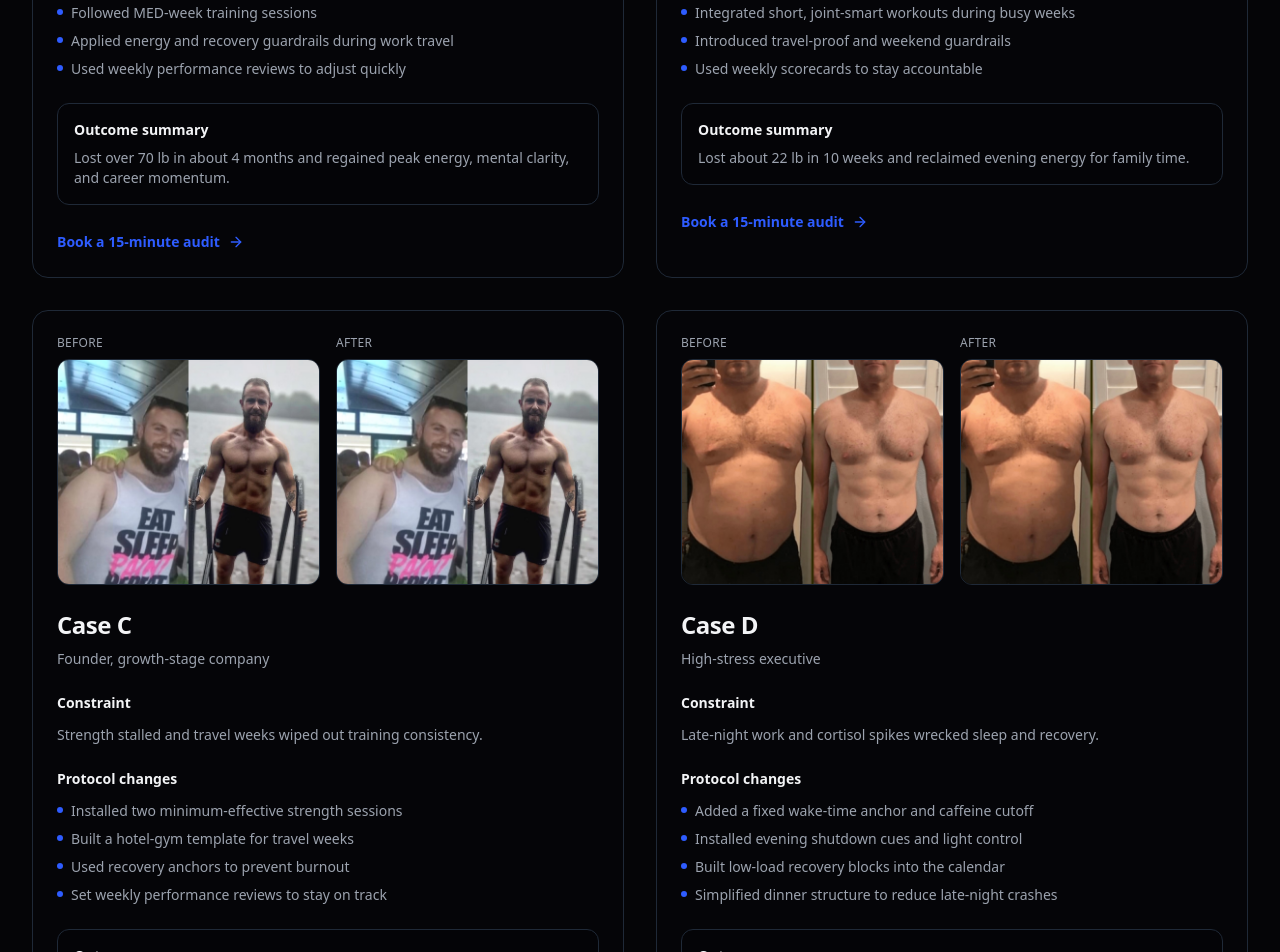
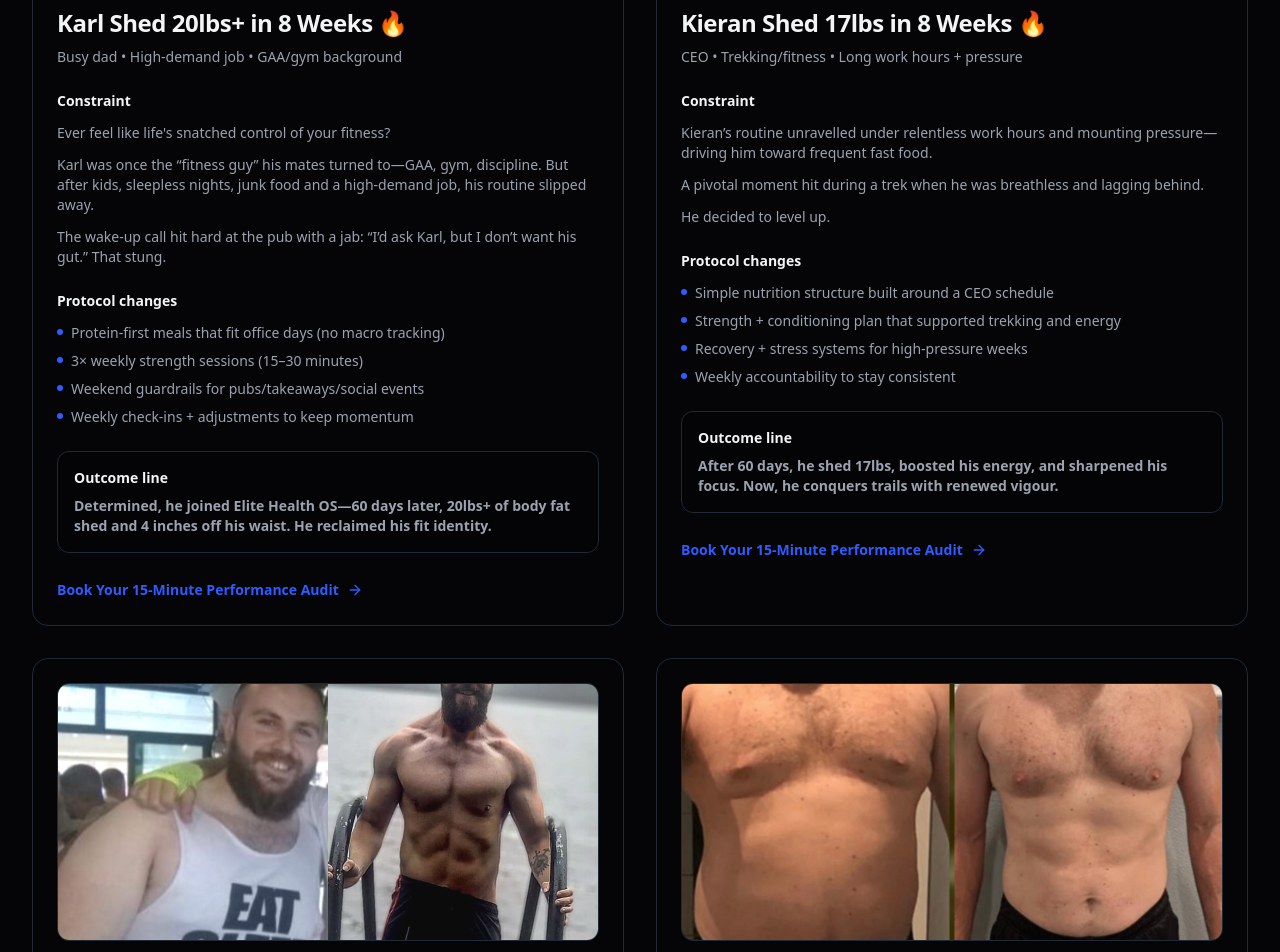
Before and after one commit to gsfit1996/elite-health-web, a Next.js app: page /client-results in a window 1280 px wide. Shown: the part 1420-2372 px from the top of the page. Built offline with nearby package versions, Linux system fonts and the light colour scheme.

Commit message:
Update client results copy and layout

```diff
--- a/app/client-results/page.tsx
+++ b/app/client-results/page.tsx
@@ -21,43 +21,51 @@ const filters = [
 ] as const;
 
 const stats = [
-    { label: "Average timeline", value: "10-16 weeks" },
-    { label: "Primary focus", value: "Energy + waist" },
-    { label: "Support cadence", value: "Weekly reviews" },
-    { label: "Execution style", value: "Founder-grade defaults" },
+    { label: "Clients coached", value: "180+" },
+    { label: "Training sessions", value: "3× / week" },
+    { label: "Macros", value: "Zero macros" },
+    { label: "Coaching cadence", value: "Weekly" },
 ];
 
 const whyThisWorks = [
-    "We diagnose the single constraint breaking consistency before adding complexity.",
-    "We install defaults and guardrails so progress survives travel and chaos.",
-    "We use weekly performance reviews to correct course fast.",
-    "We optimize the minimum-effective dose so time stays protected.",
+    {
+        title: "Pillar 1 — Nutrition (Fat loss + energy without misery)",
+        description: "We build a nutrition system you can follow on busy weeks—so you drop fat, keep strength, and don’t rebound.",
+    },
+    {
+        title: "Pillar 2 — Training (15–30 minutes, built for results)",
+        description: "Strength and conditioning programmed around your schedule, joints, and lifestyle—minimum time, maximum return.",
+    },
+    {
+        title: "Pillar 3 — Bloodwork + Longevity (optional but powerful)",
+        description: "If needed, we use the essential markers to identify what’s holding you back (energy, recovery, body comp) and build a smarter protocol.",
+    },
+    {
+        title: "Pillar 4 — Accountability + Coaching",
+        description: "Weekly reviews, fast adjustments, and support that removes guesswork and keeps you consistent when motivation dips.",
+    },
 ];
 
 const faqs = [
     {
-        question: "I have no time. Will this still work?",
-        answer: "Yes. The system is built around defaults and minimum-effective actions. You get progress without perfect weeks.",
+        question: "What happens on the 15-minute audit?",
+        answer: "We diagnose what’s blocking your results, map a simple plan, and decide if Elite Health OS fits. No hard sell.",
     },
     {
-        question: "What if travel or weekends break my routine?",
-        answer: "We install travel and weekend guardrails so the plan holds even when your calendar explodes.",
+        question: "Do I need to track calories/macros?",
+        answer: "No. We use a structure that works without obsessive tracking.",
     },
     {
-        question: "How is this different from a typical program?",
-        answer: "Most plans add tasks. We remove friction, automate decisions, and review like a business operating rhythm.",
+        question: "How much time do I need to train?",
+        answer: "3 sessions per week, 15–30 minutes.",
     },
     {
-        question: "What results should I expect?",
-        answer: "Most clients see a visible waist change, stable energy, and consistent training momentum in 90 days.",
+        question: "What if I travel or have chaotic weeks?",
+        answer: "That’s the point. We build travel rules, fallback workouts, and guardrails so you stay consistent.",
     },
     {
-        question: "What is the minimum commitment?",
-        answer: "We ask for 90 days to install the OS and lock in measurable outcomes.",
-    },
-    {
-        question: "What happens on the audit call?",
-        answer: "We diagnose constraints, review metrics, and map a 90-day plan. No hard sell.",
+        question: "Are results guaranteed?",
+        answer: "Results vary by consistency and starting point. You’ll leave the audit knowing exactly what you need to do to get momentum.",
     },
 ];
 
@@ -79,23 +87,35 @@ export default function ClientResultsPage() {
                     <div className="max-w-3xl space-y-6">
                         <Badge variant="outline">Client Results</Badge>
                         <h1 className="text-4xl md:text-6xl font-bold font-heading">
-                            Real founder outcomes, anonymized.
+                            Client Results: Proof the Elite Health OS Works In Real Life
                         </h1>
                         <p className="text-lg text-muted-foreground">
-                            Each case study shows the constraint, the protocol changes, and the outcome. These are the results of installing the Elite Health OS.
+                            Real transformations from busy men balancing work, travel, family and high pressure—without calorie counting or living in the gym.
                         </p>
+                        <p className="text-sm text-muted-foreground">
+                            Photos and stories below are from real clients. Results vary based on consistency and starting point.
+                        </p>
+                        <div className="space-y-3">
                             <Button asChild className="h-12 px-6 text-base">
                                 <Link href={BOOKING_URL}>
-                                Book a 15-minute audit <ArrowRight className="ml-2 h-4 w-4" />
+                                    Book Your 15-Minute Performance Audit <ArrowRight className="ml-2 h-4 w-4" />
                                 </Link>
                             </Button>
+                            <p className="text-sm text-muted-foreground">
+                                No hard sell. In 15 minutes you’ll know (1) what’s blocking your results and (2) whether Elite Health OS is the right fit.
+                            </p>
+                        </div>
                     </div>
                 </Container>
             </Section>
 
             <Section>
                 <Container>
-                    <div className="flex flex-wrap items-center gap-3 mb-8">
+                    <div className="mb-6 space-y-2">
+                        <p className="text-sm font-semibold text-foreground">Filter by outcome</p>
+                        <p className="text-sm text-muted-foreground">Pick the transformation most relevant to you.</p>
+                    </div>
+                    <div className="flex flex-wrap items-center gap-3 mb-10">
                         {filters.map((filter) => (
                             <button
                                 key={filter.value}
@@ -114,41 +134,28 @@ export default function ClientResultsPage() {
                     <div className="grid gap-8 lg:grid-cols-2">
                         {cases.map((item) => (
                             <div key={item.id} className="rounded-2xl border border-border bg-muted/10 p-6 space-y-6">
-                                <div className="grid sm:grid-cols-2 gap-4">
-                                    <div className="space-y-2">
-                                        <p className="text-xs uppercase tracking-wide text-muted-foreground">Before</p>
                                 <div className="overflow-hidden rounded-xl border border-border">
                                     <Image
                                         src={item.beforeImage}
-                                                alt={`${item.displayName} before`}
-                                                width={640}
-                                                height={640}
-                                                className="h-56 w-full object-cover"
+                                        alt={`${item.displayName} transformation`}
+                                        width={960}
+                                        height={720}
+                                        className="h-64 w-full object-cover"
                                     />
-                                        </div>
-                                    </div>
-                                    <div className="space-y-2">
-                                        <p className="text-xs uppercase tracking-wide text-muted-foreground">After</p>
-                                        <div className="overflow-hidden rounded-xl border border-border">
-                                            <Image
-                                                src={item.afterImage}
-                                                alt={`${item.displayName} after`}
-                                                width={640}
-                                                height={640}
-                                                className="h-56 w-full object-cover"
-                                            />
-                                        </div>
-                                    </div>
                                 </div>
 
                                 <div className="space-y-2">
-                                    <h3 className="text-2xl font-bold text-foreground">{item.displayName}</h3>
+                                    <h3 className="text-2xl font-bold text-foreground">{item.headline}</h3>
                                     <p className="text-sm text-muted-foreground">{item.role}</p>
                                 </div>
 
                                 <div className="space-y-3">
                                     <p className="text-sm font-semibold text-foreground">Constraint</p>
-                                    <p className="text-sm text-muted-foreground">{item.challenge}</p>
+                                    <div className="space-y-3 text-sm text-muted-foreground">
+                                        {item.challenge.split("\n\n").map((paragraph) => (
+                                            <p key={paragraph}>{paragraph}</p>
+                                        ))}
+                                    </div>
                                 </div>
 
                                 <div className="space-y-3">
@@ -164,12 +171,12 @@ export default function ClientResultsPage() {
                                 </div>
 
                                 <div className="rounded-xl border border-border bg-background/60 p-4">
-                                    <p className="text-sm font-semibold text-foreground mb-2">Outcome summary</p>
-                                    <p className="text-sm text-muted-foreground">{item.outcomeSummary}</p>
+                                    <p className="text-sm font-semibold text-foreground mb-2">Outcome line</p>
+                                    <p className="text-sm text-muted-foreground font-semibold">{item.outcomeSummary}</p>
                                 </div>
 
                                 <Link href={BOOKING_URL} className="inline-flex items-center gap-2 text-sm font-semibold text-primary hover:text-primary/80">
-                                    Book a 15-minute audit <ArrowRight className="h-4 w-4" />
+                                    Book Your 15-Minute Performance Audit <ArrowRight className="h-4 w-4" />
                                 </Link>
                             </div>
                         ))}
@@ -179,7 +186,7 @@ export default function ClientResultsPage() {
 
             <Section className="bg-muted/10">
                 <Container>
-                    <div className="grid gap-6 md:grid-cols-4">
+                    <div className="grid gap-6 md:grid-cols-2 lg:grid-cols-4">
                         {stats.map((stat) => (
                             <div key={stat.label} className="rounded-2xl border border-border bg-background/70 p-5">
                                 <p className="text-xs uppercase tracking-wide text-muted-foreground">{stat.label}</p>
@@ -195,13 +202,18 @@ export default function ClientResultsPage() {
                     <div className="grid lg:grid-cols-[1.2fr,0.8fr] gap-12 items-start">
                         <div className="space-y-6">
                             <h2 className="text-3xl md:text-4xl font-bold font-heading">Why this works</h2>
-                            <div className="space-y-3">
+                            <div className="space-y-4">
                                 {whyThisWorks.map((item) => (
-                                    <div key={item} className="flex items-start gap-3">
+                                    <div key={item.title} className="rounded-2xl border border-border bg-muted/10 p-5 space-y-2">
+                                        <div className="flex items-start gap-3">
                                             <div className="mt-1 flex h-6 w-6 items-center justify-center rounded-full bg-primary/10">
                                                 <Check className="h-4 w-4 text-primary" />
                                             </div>
-                                        <p className="text-muted-foreground">{item}</p>
+                                            <div>
+                                                <p className="text-sm font-semibold text-foreground">{item.title}</p>
+                                                <p className="text-sm text-muted-foreground">{item.description}</p>
+                                            </div>
+                                        </div>
                                     </div>
                                 ))}
                             </div>
@@ -209,10 +221,10 @@ export default function ClientResultsPage() {
                         <div className="rounded-2xl border border-border bg-muted/20 p-6">
                             <h3 className="text-xl font-bold text-foreground mb-3">Ready for your OS plan?</h3>
                             <p className="text-muted-foreground mb-5">
-                                Book a 15-minute audit to map your 90-day roadmap and confirm fit.
+                                Book a 15-minute Performance Audit. You’ll leave with your first bottleneck to fix and a clear path forward.
                             </p>
                             <Button asChild className="w-full h-12">
-                                <Link href={BOOKING_URL}>Book 15-minute audit</Link>
+                                <Link href={BOOKING_URL}>Book Your 15-Minute Performance Audit</Link>
                             </Button>
                         </div>
                     </div>
@@ -236,17 +248,19 @@ export default function ClientResultsPage() {
             <Section>
                 <Container className="max-w-3xl text-center">
                     <div className="rounded-3xl border border-primary/20 bg-primary/5 p-10 space-y-5">
-                        <h2 className="text-3xl md:text-4xl font-bold font-heading">Install your Elite Health OS</h2>
+                        <h2 className="text-3xl md:text-4xl font-bold font-heading">
+                            Want results like this—without sacrificing your business or family life?
+                        </h2>
                         <p className="text-muted-foreground">
-                            We diagnose constraints, install guardrails, and give you a 90-day plan you can execute immediately.
+                            Book a 15-minute Performance Audit. You’ll leave with your first bottleneck to fix and a clear path forward.
                         </p>
                         <Button asChild className="h-12 px-6 text-base">
                             <Link href={BOOKING_URL}>
-                                Book a 15-minute audit <ArrowRight className="ml-2 h-4 w-4" />
+                                Book Your 15-Minute Performance Audit <ArrowRight className="ml-2 h-4 w-4" />
                             </Link>
                         </Button>
                         <p className="text-xs text-muted-foreground">
-                            Results vary. Case studies are anonymized and reflect individual outcomes.
+                            Results vary. All transformations shown required consistency and adherence.
                         </p>
                     </div>
                 </Container>
--- a/src/content/clientResultsData.ts
+++ b/src/content/clientResultsData.ts
@@ -1,6 +1,7 @@
 export interface ClientCase {
     id: string;
     displayName: string;
+    headline: string;
     role: string;
     challenge: string;
     changes: string[];
@@ -12,84 +13,99 @@ export interface ClientCase {
 
 const clientResultsData: ClientCase[] = [
     {
-        id: "caseA",
-        displayName: "Case A",
-        role: "Busy executive",
-        challenge: "High stress and plummeting energy led to significant weight gain and mental fog.",
+        id: "karl",
+        displayName: "Karl",
+        headline: "Karl Shed 20lbs+ in 8 Weeks 🔥",
+        role: "Busy dad • High-demand job • GAA/gym background",
+        challenge:
+            "Ever feel like life's snatched control of your fitness?\n\nKarl was once the “fitness guy” his mates turned to—GAA, gym, discipline. But after kids, sleepless nights, junk food and a high-demand job, his routine slipped away.\n\nThe wake-up call hit hard at the pub with a jab: “I’d ask Karl, but I don’t want his gut.” That stung.",
         changes: [
-            "Implemented protein-first anchors at each meal",
-            "Followed MED-week training sessions",
-            "Applied energy and recovery guardrails during work travel",
-            "Used weekly performance reviews to adjust quickly",
+            "Protein-first meals that fit office days (no macro tracking)",
+            "3× weekly strength sessions (15–30 minutes)",
+            "Weekend guardrails for pubs/takeaways/social events",
+            "Weekly check-ins + adjustments to keep momentum",
         ],
-        outcomeSummary: "Lost over 70 lb in about 4 months and regained peak energy, mental clarity, and career momentum.",
+        outcomeSummary:
+            "Determined, he joined Elite Health OS—60 days later, 20lbs+ of body fat shed and 4 inches off his waist. He reclaimed his fit identity.",
         beforeImage: "/case-results/caseA-before.jpg",
-        afterImage: "/case-results/caseA-after.jpg",
+        afterImage: "/case-results/caseA-before.jpg",
         category: "fatLoss",
     },
     {
-        id: "caseB",
-        displayName: "Case B",
-        role: "Driven executive and parent",
-        challenge: "Long workdays drained energy and left little quality time for family.",
+        id: "kieran",
+        displayName: "Kieran",
+        headline: "Kieran Shed 17lbs in 8 Weeks 🔥",
+        role: "CEO • Trekking/fitness • Long work hours + pressure",
+        challenge:
+            "Kieran’s routine unravelled under relentless work hours and mounting pressure—driving him toward frequent fast food.\n\nA pivotal moment hit during a trek when he was breathless and lagging behind.\n\nHe decided to level up.",
         changes: [
-            "Adopted protein-first nutrition with no macro tracking",
-            "Integrated short, joint-smart workouts during busy weeks",
-            "Introduced travel-proof and weekend guardrails",
-            "Used weekly scorecards to stay accountable",
+            "Simple nutrition structure built around a CEO schedule",
+            "Strength + conditioning plan that supported trekking and energy",
+            "Recovery + stress systems for high-pressure weeks",
+            "Weekly accountability to stay consistent",
         ],
-        outcomeSummary: "Lost about 22 lb in 10 weeks and reclaimed evening energy for family time.",
+        outcomeSummary:
+            "After 60 days, he shed 17lbs, boosted his energy, and sharpened his focus. Now, he conquers trails with renewed vigour.",
         beforeImage: "/case-results/caseB-before.jpg",
-        afterImage: "/case-results/caseB-after.jpg",
+        afterImage: "/case-results/caseB-before.jpg",
+        category: "strength",
+    },
+    {
+        id: "mark",
+        displayName: "Mark",
+        headline: "Mark Shed 52lbs in 13 Weeks 🔥",
+        role: "Director • Back-to-back meetings • Golf to unwind",
+        challenge:
+            "Mark thrived on leading his team with energy and hitting the golf course to unwind.\n\nBut back-to-back meetings and late nights fuelled quick meals and silent weight gain.\n\nA reality check came during a game when he struggled to finish a round—and that sparked the shift.",
+        changes: [
+            "Nutrition system to drop fat without obsession or tracking",
+            "Minimum-effective training to keep muscle while cutting",
+            "Daily movement targets that worked around meetings",
+            "Weekly coaching to fix what wasn’t working fast",
+        ],
+        outcomeSummary:
+            "He joined Elite Health OS—after 13 weeks, 52lbs lost and stamina renewed. Now, he’s back dominating the fairways with confidence.",
+        beforeImage: "/case-results/caseC-before.jpg",
+        afterImage: "/case-results/caseC-before.jpg",
+        category: "fatLoss",
+    },
+    {
+        id: "john",
+        displayName: "John",
+        headline: "John Shed 22lbs in 10 Weeks 🔥",
+        role: "Driven executive • Family time matters • Workload heavy",
+        challenge:
+            "John cherished weekend family time—but brutal workweeks drained his mental energy and consistency.\n\nA heart-wrenching moment came when he realised he was burnt out, missing family moments, and slipping further away from the version of himself he respected.\n\nThat was his line in the sand.",
+        changes: [
+            "Automatic meal structure for workdays (simple + repeatable)",
+            "Short workouts that didn’t steal evenings or weekends",
+            "Recovery protocols to restore “6pm energy”",
+            "Weekly accountability to stay locked in",
+        ],
+        outcomeSummary:
+            "He joined Elite Health OS—10 weeks later, 22lbs shed and energy restored. Now, he’s back creating memories and showing up for his family.",
+        beforeImage: "/case-results/caseD-before.jpg",
+        afterImage: "/case-results/caseD-before.jpg",
         category: "energy",
     },
     {
-        id: "caseC",
-        displayName: "Case C",
-        role: "Founder, growth-stage company",
-        challenge: "Strength stalled and travel weeks wiped out training consistency.",
+        id: "ryan",
+        displayName: "Ryan",
+        headline: "Ryan Shed 70lbs+ in 120 Days 🔥",
+        role: "High-stress lifestyle • Energy crashed • Performance slipped",
+        challenge:
+            "Before partnering with us, Ryan was overwhelmed with stress—his physical health and energy levels were plummeting.",
         changes: [
-            "Installed two minimum-effective strength sessions",
-            "Built a hotel-gym template for travel weeks",
-            "Used recovery anchors to prevent burnout",
-            "Set weekly performance reviews to stay on track",
+            "Structured nutrition + training system that removed decision fatigue",
+            "Stress and recovery systems to stabilise energy and focus",
+            "Weekly targets + coaching adjustments",
+            "Consistency framework built for real life (not perfect life)",
         ],
-        outcomeSummary: "Added measurable strength while keeping travel weeks steady and repeatable.",
-        beforeImage: "/case-results/caseC-before.jpg",
-        afterImage: "/case-results/caseC-after.jpg",
-        category: "strength",
-    },
-    {
-        id: "caseD",
-        displayName: "Case D",
-        role: "High-stress executive",
-        challenge: "Late-night work and cortisol spikes wrecked sleep and recovery.",
-        changes: [
-            "Added a fixed wake-time anchor and caffeine cutoff",
-            "Installed evening shutdown cues and light control",
-            "Built low-load recovery blocks into the calendar",
-            "Simplified dinner structure to reduce late-night crashes",
-        ],
-        outcomeSummary: "Energy stabilized, sleep improved, and stress no longer dictated performance.",
-        beforeImage: "/case-results/caseD-before.jpg",
-        afterImage: "/case-results/caseD-after.jpg",
+        outcomeSummary:
+            "In 120 days, he shed 70lbs+, boosted his energy, and improved focus and mental clarity—leading to two job promotions within four months.",
+        beforeImage: "/case-results/caseE-before.jpg",
+        afterImage: "/case-results/caseE-before.jpg",
         category: "burnout",
-    },
-    {
-        id: "caseE",
-        displayName: "Case E",
-        role: "Operator, finance",
-        challenge: "Waistline and biomarkers trended the wrong way during peak workload.",
-        changes: [
-            "Installed protein-first meal architecture",
-            "Used MED-week standards during peak workload",
-            "Added glucose stability and recovery guardrails",
-            "Tracked weekly scorecards to lock momentum",
-        ],
-        outcomeSummary: "Dropped visible fat, improved energy, and reversed key biomarker trends.",
-        beforeImage: "/case-results/caseE-before.jpg",
-        afterImage: "/case-results/caseE-after.jpg",
-        category: "fatLoss",
     },
 ];
 
```
Lines whose indentation alone changed are shown as unchanged.
